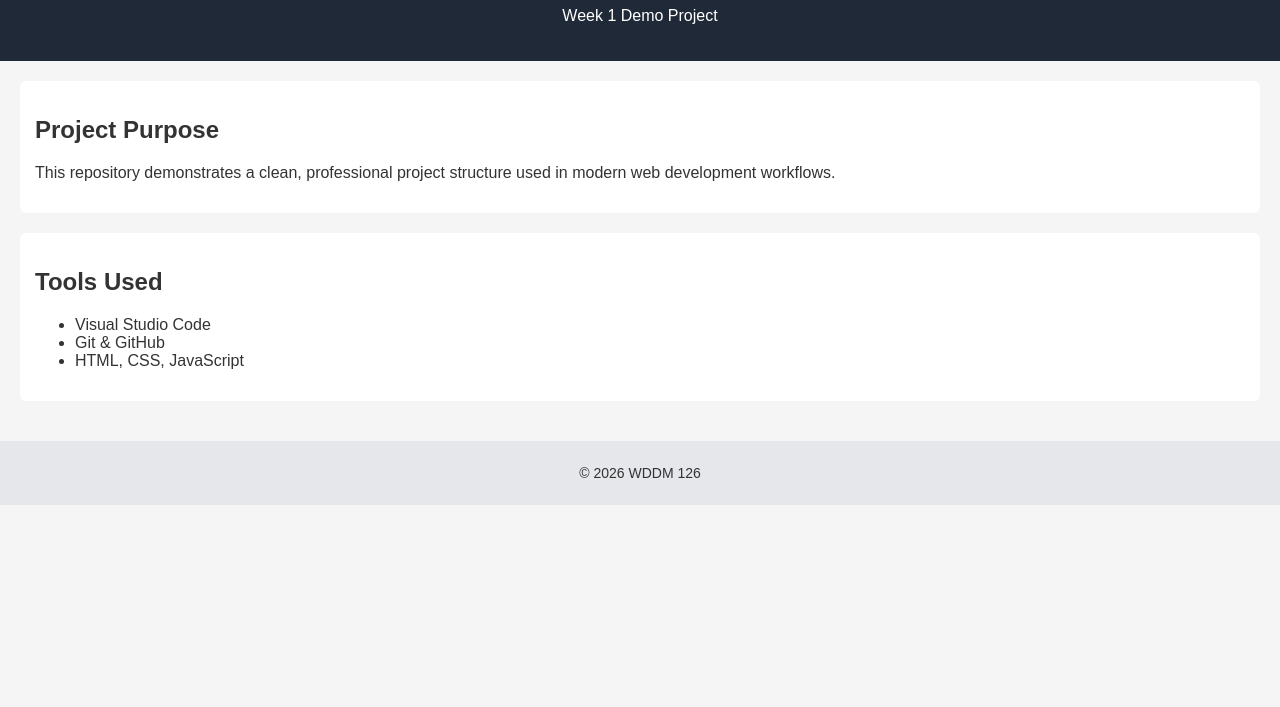
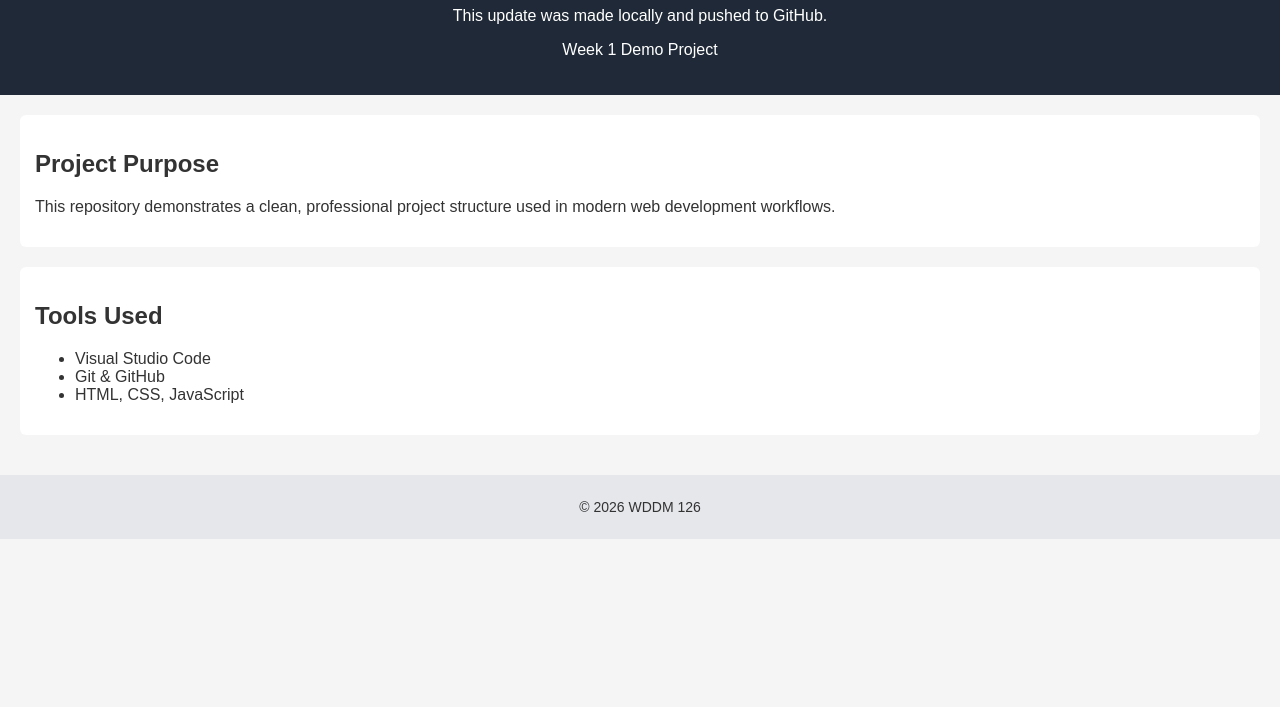
Before and after one commit to dipakdomains/week2-git-fundamentals, a plain HTML site: page index.html in a window 1280 px wide. Shown: the part 93-800 px from the top of the page. Drawn offline with Linux system fonts and the light colour scheme; files that its build step writes are made by us from their sources; files whose address does not match are found by name.

Commit message:
Add local update note to homepage

```diff
--- a/index.html
+++ b/index.html
@@ -23,6 +23,7 @@
  <header>
 
   <h1>WDDM 126 – Tools & Workflow</h1>
+  <p>This update was made locally and pushed to GitHub.</p>
 
   <p>Week 1 Demo Project</p>
 
```
